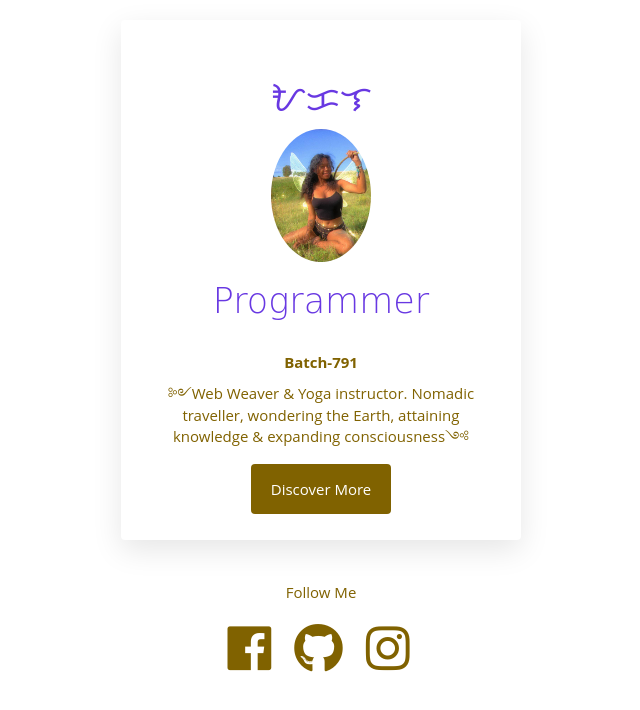
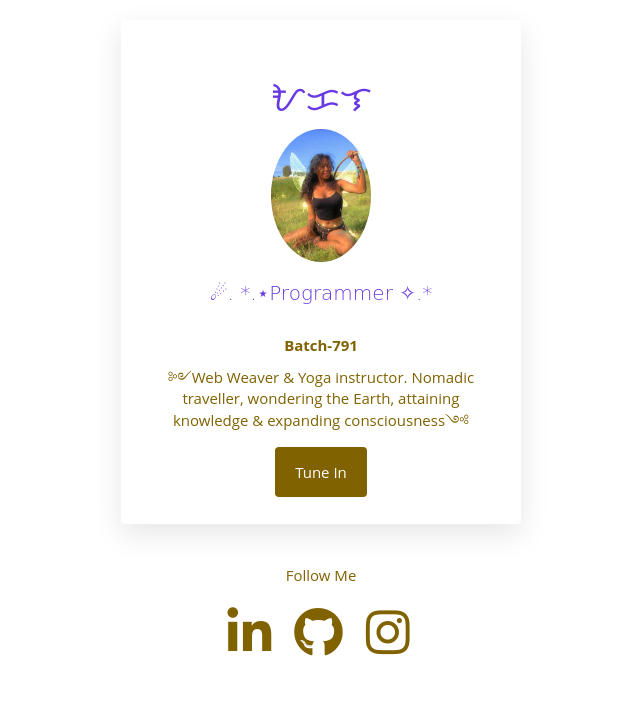
Before and after one commit to coding-fae/profile, a plain HTML site: page index.html in a window 1280 px wide. Shown: the whole page, without its empty margins (319-959 px from the left). Drawn offline with nearby package versions, Linux system fonts and the light colour scheme.

Commit message:
add profile

```diff
--- a/index.html
+++ b/index.html
@@ -18,12 +18,12 @@
               <div style="text-align:center">
               <h1>ᜀᜃᜎ</h1>
               <img class =img-circle src="images/Fae.jpeg" alt="sitting fairy with a hula hoop, dark hair, dark skin.">
-              <h2>Programmer</h2>
+              <h2> ☄. *.⋆Programmer ✧.*</h2>
               <br>
               <p><strong>Batch-791</strong></p>
               <p>༻Web Weaver & Yoga instructor. Nomadic traveller, wondering the Earth, attaining knowledge & expanding consciousness༺</p>
               <br>
-              <a href="#" class="btn-gold">Discover More</a>
+              <a href="#" target="_blank" class="btn-gold">Tune In</a>
         </div>
         </div>
         <br>
@@ -31,7 +31,7 @@
       <div style="text-align:center">
       <p>Follow Me</p>
     <ul class= list-inline>
-      <li><a href="#"><i class="fab fa-facebook" aria-hidden="true"></i></a></li>
+      <li><a href="https://www.linkedin.com/in/akhyra/" target="_blank"><i class="fab fa-linkedin-in" aria-hidden="true"></i></i></a></li>
       <li><a href="https://github.com/sunhealinggoddess" target="_blank"><i class="fab fa-github" aria-hidden="true"></i></a></li>
       <li><a href="https://www.instagram.com/sun.healinggoddess/" target="_blank"><i class="fab fa-instagram" aria-hidden="true"></i></a></li>
     </ul>
--- a/style.css
+++ b/style.css
@@ -11,13 +11,19 @@ body {
   width: 100px
 }
 
-h1 , h2 {
+h1 {
   font-family: 'Dancing Script', cursive;
   color: rgb(104, 56, 226);
   font-weight: lighter;
   font-size: 35px;
 }
 
+h2 {
+  font-size: 20px;
+  font-family: 'Dancing Script', cursive;
+  color: rgb(104, 56, 226);
+  font-weight: lighter;
+}
 /* p {
   margin-bottom: 40px;
 } */
```
